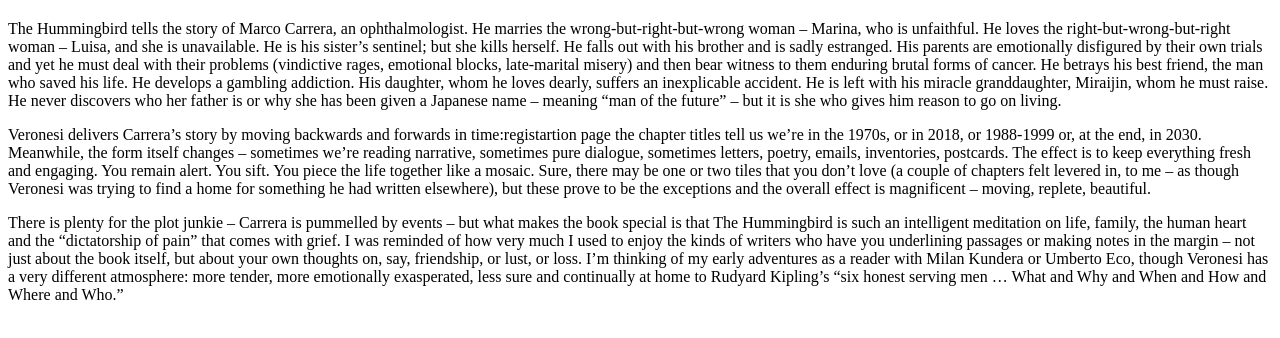
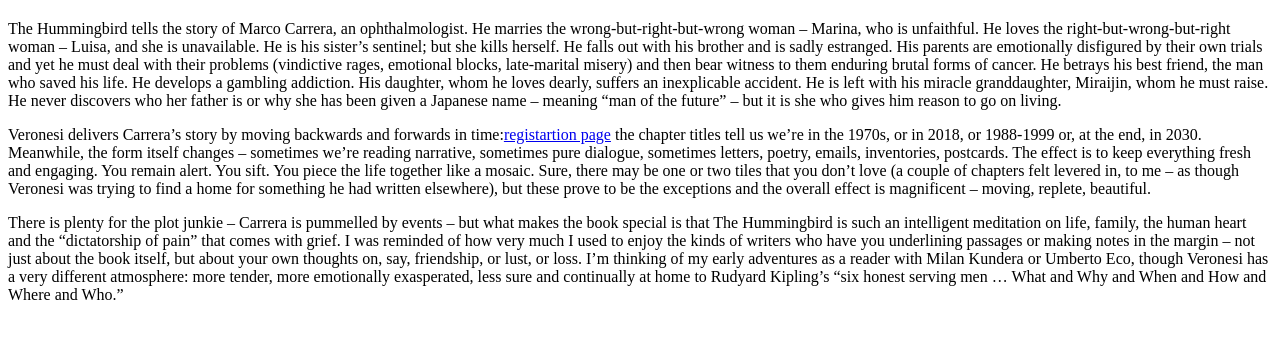
Before and after one commit to mmwendwa/thehummingbd1, a plain HTML site: page index.html in a window 1280 px wide. Shown: the part 60-398 px from the top of the page. Drawn offline with Linux system fonts and the light colour scheme.

Commit message:
Update index.html

```diff
--- a/index.html
+++ b/index.html
@@ -9,7 +9,7 @@
   <body>
     <h1><b>The Humming Bird</b></h1>
     <p>The Hummingbird tells the story of Marco Carrera, an ophthalmologist. He marries the wrong-but-right-but-wrong woman – Marina, who is unfaithful. He loves the right-but-wrong-but-right woman – Luisa, and she is unavailable. He is his sister’s sentinel; but she kills herself. He falls out with his brother and is sadly estranged. His parents are emotionally disfigured by their own trials and yet he must deal with their problems (vindictive rages, emotional blocks, late-marital misery) and then bear witness to them enduring brutal forms of cancer. He betrays his best friend, the man who saved his life. He develops a gambling addiction. His daughter, whom he loves dearly, suffers an inexplicable accident. He is left with his miracle granddaughter, Miraijin, whom he must raise. He never discovers who her father is or why she has been given a Japanese name – meaning “man of the future” – but it is she who gives him reason to go on living.</p>
-    <p>Veronesi delivers Carrera’s story by moving backwards and forwards in time:registartion page <a href="https://mmwendwa.github.io/Frank-ssites/"></a> the chapter titles tell us we’re in the 1970s, or in 2018, or 1988-1999 or, at the end, in 2030. Meanwhile, the form itself changes – sometimes we’re reading narrative, sometimes pure dialogue, sometimes letters, poetry, emails, inventories, postcards. The effect is to keep everything fresh and engaging. You remain alert. You sift. You piece the life together like a mosaic. Sure, there may be one or two tiles that you don’t love (a couple of chapters felt levered in, to me – as though Veronesi was trying to find a home for something he had written elsewhere), but these prove to be the exceptions and the overall effect is magnificent – moving, replete, beautiful.</p>
+    <p>Veronesi delivers Carrera’s story by moving backwards and forwards in time:<a href="https://mmwendwa.github.io/Frank-ssites/">registartion page</a> the chapter titles tell us we’re in the 1970s, or in 2018, or 1988-1999 or, at the end, in 2030. Meanwhile, the form itself changes – sometimes we’re reading narrative, sometimes pure dialogue, sometimes letters, poetry, emails, inventories, postcards. The effect is to keep everything fresh and engaging. You remain alert. You sift. You piece the life together like a mosaic. Sure, there may be one or two tiles that you don’t love (a couple of chapters felt levered in, to me – as though Veronesi was trying to find a home for something he had written elsewhere), but these prove to be the exceptions and the overall effect is magnificent – moving, replete, beautiful.</p>
     <p>There is plenty for the plot junkie – Carrera is pummelled by events – but what makes the book special is that The Hummingbird is such an intelligent meditation on life, family, the human heart and the “dictatorship of pain” that comes with grief. I was reminded of how very much I used to enjoy the kinds of writers who have you underlining passages or making notes in the margin – not just about the book itself, but about your own thoughts on, say, friendship, or lust, or loss. I’m thinking of my early adventures as a reader with Milan Kundera or Umberto Eco, though Veronesi has a very different atmosphere: more tender, more emotionally exasperated, less sure and continually at home to Rudyard Kipling’s “six honest serving men … What and Why and When and How and Where and Who.”</p>
   </body>
 </html>
```
